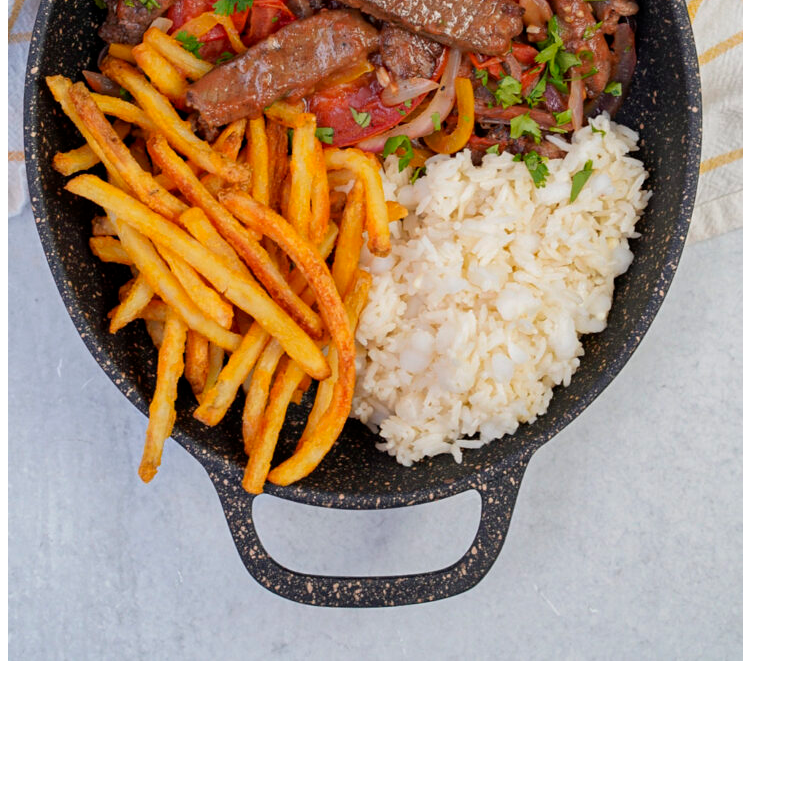
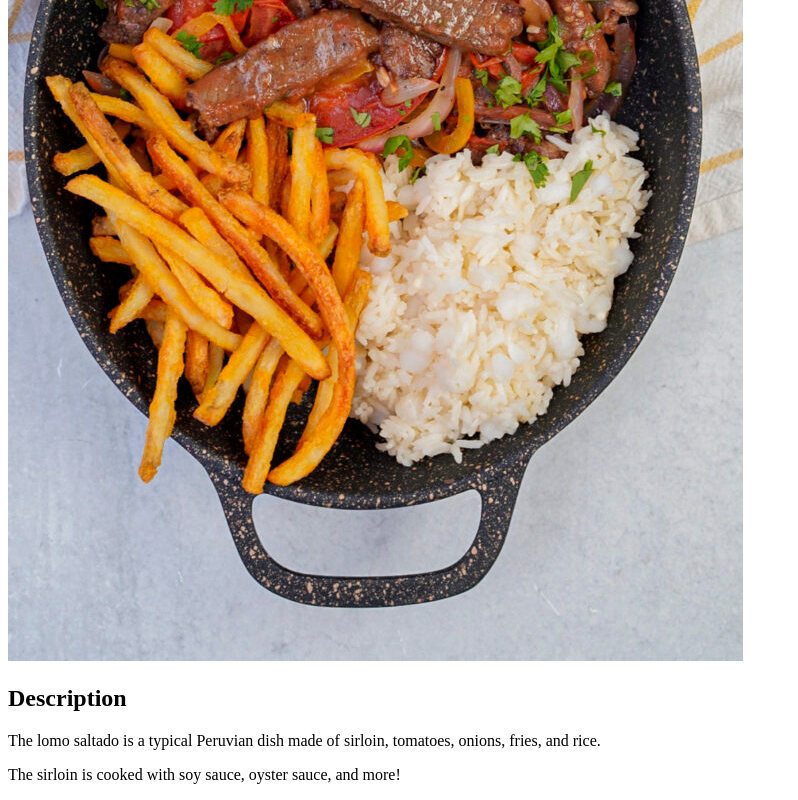
Before and after one commit to SebastianRubina/odin-recipes, a plain HTML site: page recipes/lomo-saltado.html in a window 1280 px wide. Shown: the part 519-1319 px from the top of the page, without its empty margins (0-798 px from the left). Before the commit the page ends 1192 px from the top, so only its background shows below. Drawn offline with Linux system fonts and the light colour scheme.

Commit message:
Lomo Saltado Image and description

```diff
--- a/recipes/lomo-saltado.html
+++ b/recipes/lomo-saltado.html
@@ -11,6 +11,9 @@
 <body>
   <h1>Lomo Saltado</h1>
   <img src="../images/Lomo-Saltado-Recipe-5-735x1100.jpeg" alt="Image of a Lomo Saltado">
+  <h2>Description</h2>
+  <p>The lomo saltado is a typical Peruvian dish made of sirloin, tomatoes, onions, fries, and rice.</p>
+  <p>The sirloin is cooked with soy sauce, oyster sauce, and more!</p>
 </body>
 
 </html>
```
